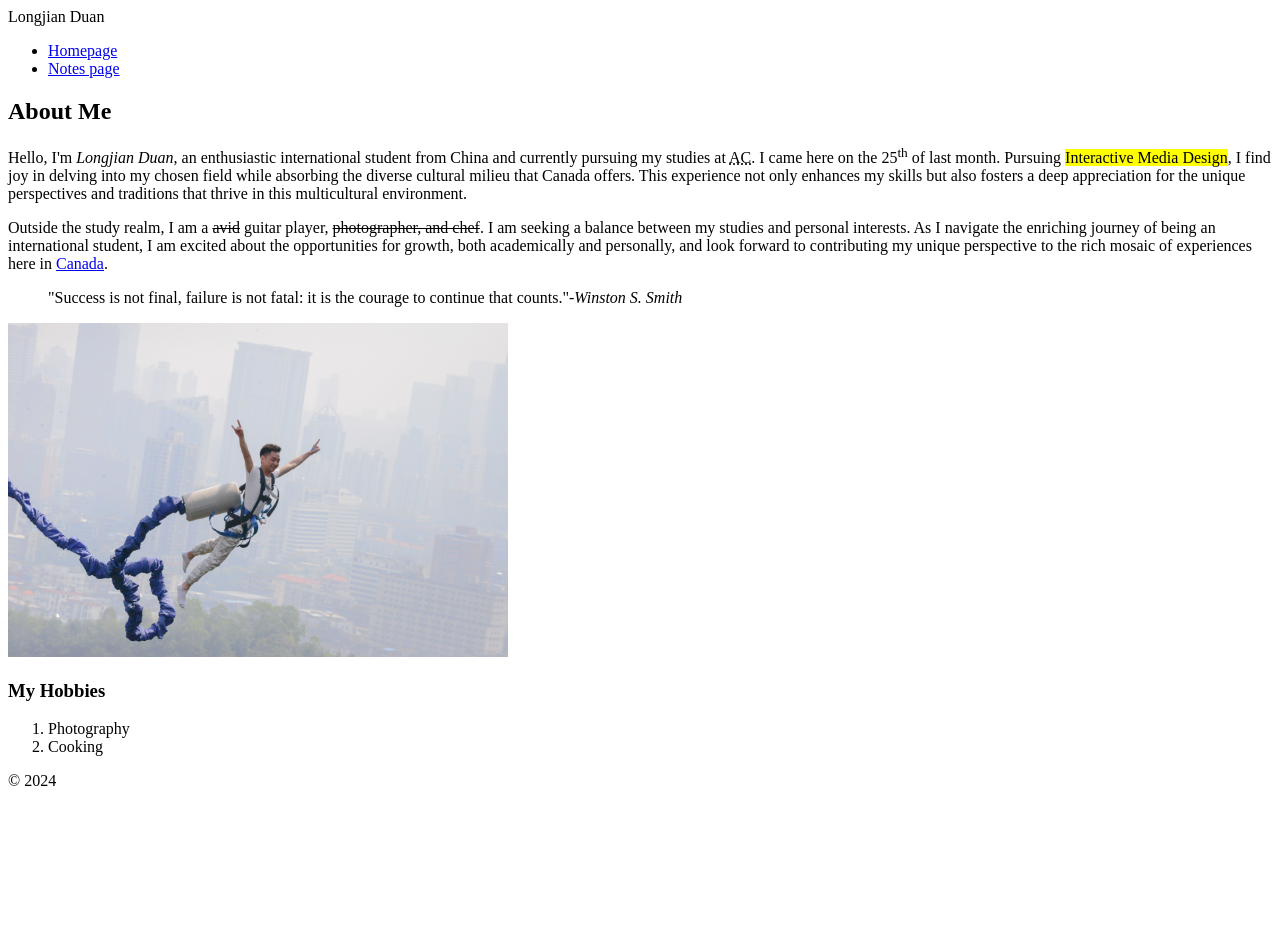
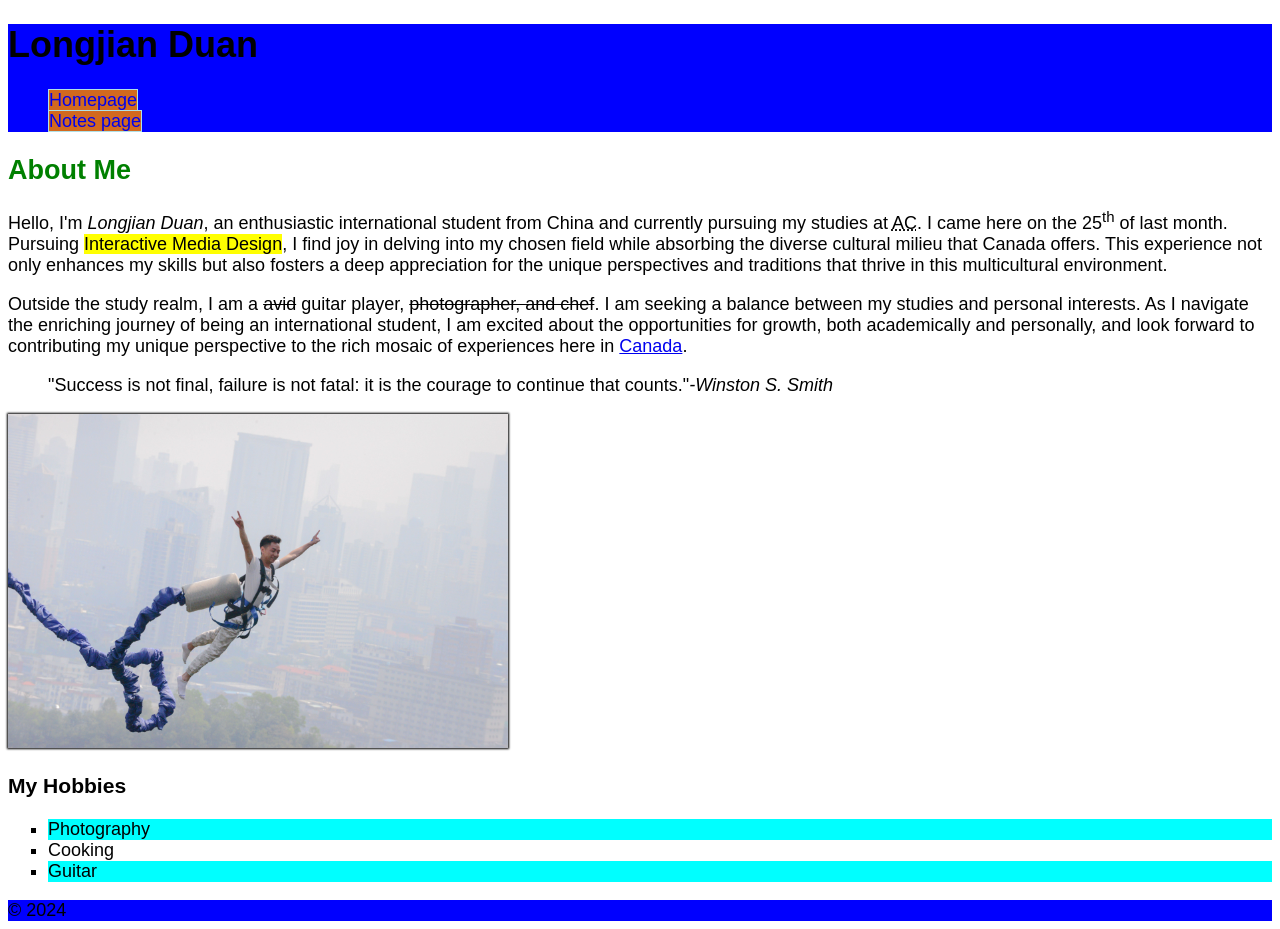
Before and after one commit to duan0028/duan0028.github.io, a plain HTML site: page html-assignment/index.html in a window 1280 px wide. Before the commit the page ends 800 px from the top, so only its background shows below. Drawn offline with Linux system fonts and the light colour scheme.

Commit message:
assignment 3: style

```diff
--- /dev/null
+++ b/html-assignment/css/style.css
@@ -0,0 +1,38 @@
+body {
+  font-family: sans-serif;
+  font-size: 18px;
+}
+
+header, footer {
+  background-color: blue;
+}
+
+.site-title {
+  color: green;
+}
+
+#my-image {
+  box-shadow: 0 0 2px 1px black;
+}
+
+ol {
+  list-style-type: square;
+}
+
+ol li:nth-child(odd) {
+  background-color: aqua;
+}
+
+nav ul {
+  list-style-type: none;
+}
+
+nav ul li a {
+  text-decoration: none;
+  background-color: chocolate;
+  border: 1px solid powderblue;
+}
+
+nav ul li a:hover {
+  background-color: pink;
+}
--- a/html-assignment/index.html
+++ b/html-assignment/index.html
@@ -4,18 +4,22 @@
   <meta charset="UTF-8">
   <meta name="viewport" content="width=device-width, initial-scale=1.0">
   <title>HTML ASSIGNMENT</title>
+  <link rel="stylesheet" href="css/style.css">
 </head>
 <body>
-  <header>Longjian Duan</header>
+  <header>
+    <h1>Longjian Duan</h1>
+    <nav>
+      <ul>
+        <li><a href="index.html">Homepage</a></li>
+        <li><a href="notes.html">Notes page</a></li>
+      </ul>
+    </nav>
+  </header>
 
   <main>
-    <ul>
-      <li><a href="index.html">Homepage</a></li>
-      <li><a href="notes.html">Notes page</a></li>
-    </ul>
-
     <article>
-      <h1>About Me</h1>
+      <h1 class="site-title">About Me</h1>
       <p>
         Hello, I'm <em>Longjian Duan</em>, an enthusiastic international student from China and currently pursuing my studies at <abbr title="Algonquin College">AC</abbr>. I came here on the 25<sup>th</sup> of last month. Pursuing <mark>Interactive Media Design</mark>, I find joy in delving into my chosen field while absorbing the diverse cultural milieu that Canada offers. This experience not only enhances my skills but also fosters a deep appreciation for the unique perspectives and traditions that thrive in this multicultural environment.
       </p>
@@ -26,13 +30,14 @@
       <blockquote>"Success is not final, failure is not fatal: it is the courage to continue that counts."<cite>-Winston S. Smith</cite></blockquote>
     </article>
 
-    <img src="images/photo.jpg" alt="My photo" width="500">
+    <img id="my-image" src="images/photo.jpg" alt="My photo" width="500">
 
     <section>
       <h3>My Hobbies</h3>
       <ol>
         <li>Photography</li>
         <li>Cooking</li>
+        <li>Guitar</li>
       </ol>
     </section>
   </main>
```
Also changed, not shown: html-assignment/notes.html (+13 -7 lines).
